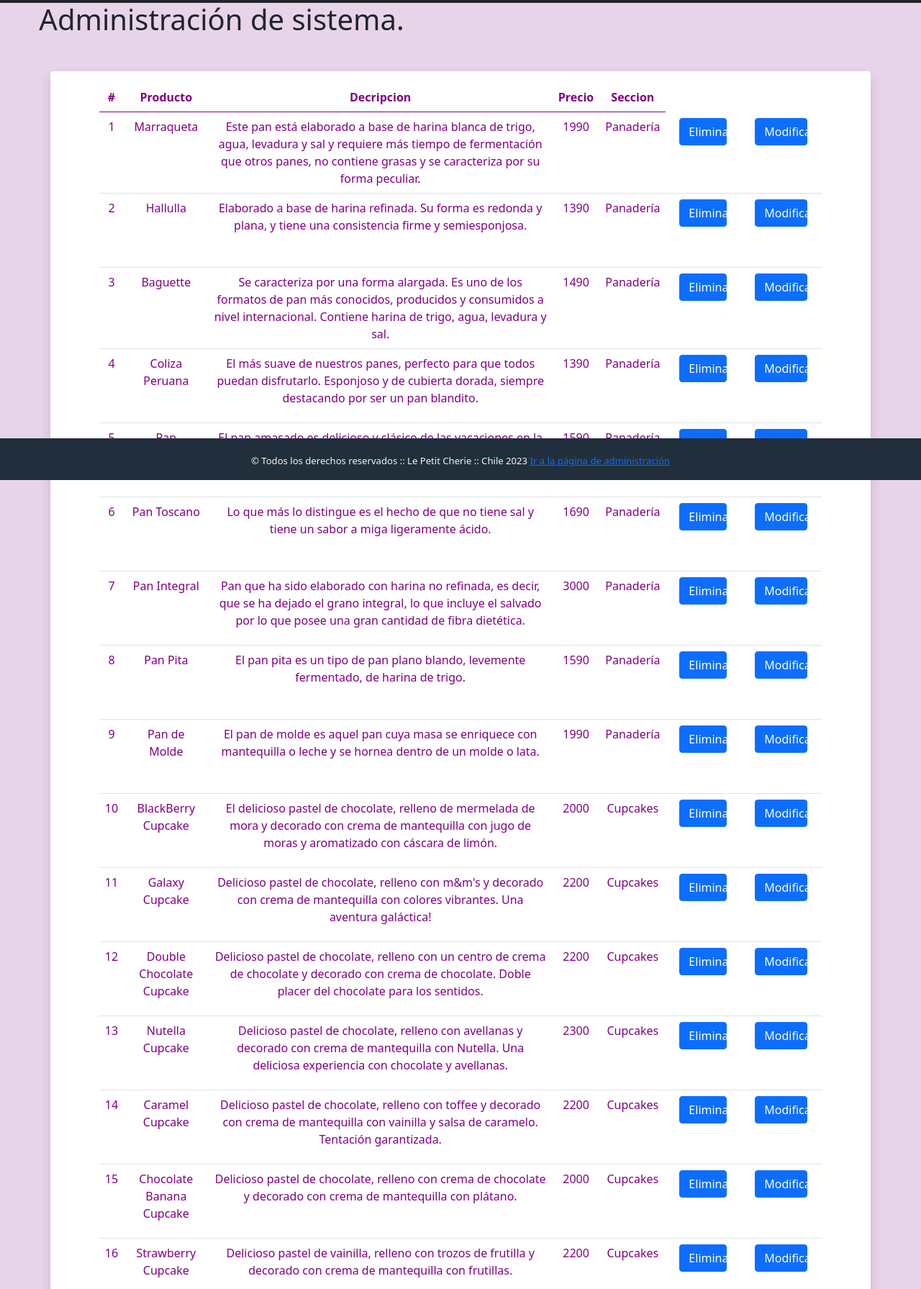
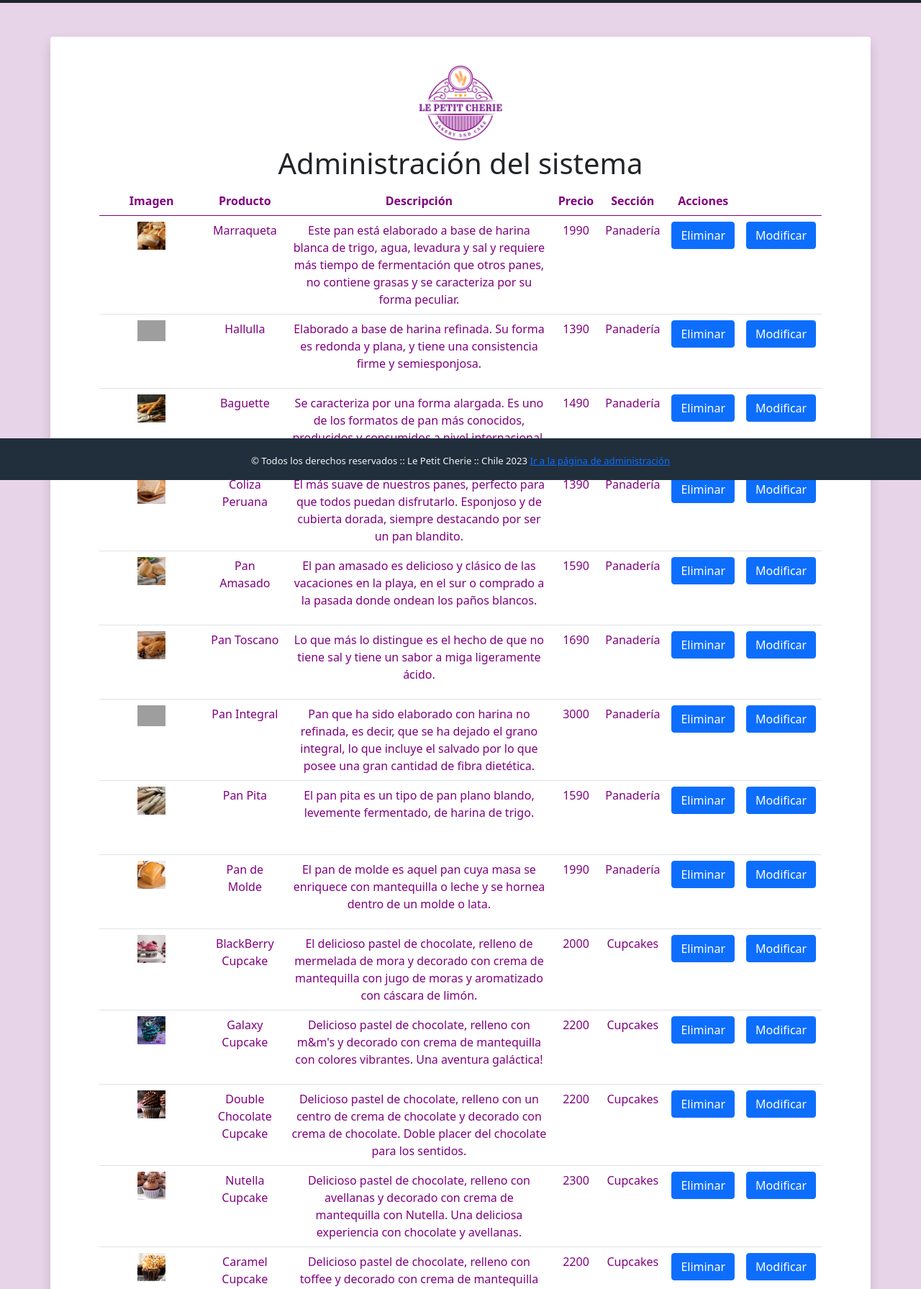
Before and after one commit to eypino/django-petit-cherie, a Django app: page /administracion in a window 1280 px wide. Shown: the part 133-1924 px from the top of the page at 72% size. Run offline with Django 4.2, Linux system fonts and the light colour scheme; data comes from the database, SQL or seed files in the repository; both versions use the stored data as it was after the commit; grey boxes are pictures that could not be loaded.

Commit message:
cambios en modificar producto y administración

```diff
--- a/petit_cherie/petit_cherie/urls.py
+++ b/petit_cherie/petit_cherie/urls.py
@@ -38,7 +38,7 @@ urlpatterns = [
     path('recuperar_contrasena',recuperarContrasena,name='recuperarContrasena'),
     path('recuperar_cuenta',recuperarCuenta,name='recuperarCuenta'),
     path('insercion',agregarProducto,name='agregarProducto'),
-    path('editar',modificarProducto,name='modificarProducto'),
+    path('modificarProducto/<int:pk>/', modificarProducto, name='modificarProducto'),
     path('eliminar/<int:pk>/', eliminarProducto, name='eliminarProducto'),
     path('administracion',administracion,name='administracion'),
 ]
--- a/petit_cherie/tienda/templates/html/administracion.html
+++ b/petit_cherie/tienda/templates/html/administracion.html
@@ -67,45 +67,47 @@
   </header>
 
   <section style="margin-bottom: 60px;">
-    <h1><div class="row col-xs-12 col-sm-12 col-md-12 col-lg-6 col-xl-6 col-xxl-6 mb-5 justify-content-center">
-      Administración de sistema.
-    </div></h1>
+
     <form action="" onsubmit="" id="formaReg" class="mx-auto">
       <div class="container w-100 mt-5 bg-white rounded shadow " id="divFormaReg">
         <div class="row align-items-center">
           <div class="text-center mt-3 col-12">
+            <div class="text-center mt-3">
+              <img src="{% static 'img/Le petit emma.png' %}" width="120" alt="imagenLogo">
+                <h1 class="text-center mx-auto">
+                Administración del sistema</h1>
+            </div>
             <table class="table col-12">
 
               <thead>
                 <tr>
-                  <th scope="col">#</th>
+                  <th scope="col">Imagen</th>
                   <th scope="col">Producto</th>
-                  <th scope="col">Decripcion</th>
+                  <th scope="col">Descripción</th>
                   <th scope="col">Precio</th>
-                  <th scope="col">Seccion</th>
+                  <th scope="col">Sección</th>
+                  <th scope="col">Acciones</th>
+                  <th scope="col"></th>
                 </tr>
               </thead>
               <tbody>
                 {% for i in productos %}
                   <tr>
-                    <td>{{ i.id_producto }}</td>
+                    <td><img src="{% static i.imagen_prod %}" style="width: 30%;"</td>
                     <td>{{ i.nombre_producto }}</td>
                     <td>{{ i.descripcion_prod }}</td>
                     <td>{{ i.valor_prod }}</td>
                     <td>{{ i.id_tipo_producto }}</td>
-                    <td><a class="btn btn-primary w-75 mb-5" href="{% url 'eliminarProducto' pk=i.id_producto %}" id="botonEliminarFila" type="button">Eliminar</a></td>
-                    <td><button class="btn btn-primary w-75 mb-5" href="" id="botonModificarFila" type="button">Modificar</button></td>
+                    <td><a class="btn btn-primary w-100 mb-5" href="{% url 'eliminarProducto' pk=i.id_producto %}" id="botonEliminarFila" type="button">Eliminar</a></td>
+                    <td><a class="btn btn-primary w-100 mb-5" href="{% url 'modificarProducto' pk=i.id_producto %}" id="botonModificarFila" type="button">Modificar</a></td>
                   </tr>
                   {% endfor %}
               </tbody>
             </table>
-            <div class="row col-12">
-              <div class="row col-xs-12 col-sm-12 col-md-12 col-lg-6 col-xl-6 col-xxl-6 mb-5 justify-content-center">
-                <a class="btn btn-dark w-75" href="{% url 'editar' %}" id="botonCompletarReg" type="button">Editar</a>
-              </div>
-              <div class="row col-xs-12 col-sm-12 col-md-12 col-lg-6 col-xl-6 col-xxl-6 mb-5 justify-content-center">
-                <a class="btn btn-dark w-75" href="{% url 'agregarProducto' %}" id="botonBorrarReg" type="reset">Insertar</a>
-              </div>
+
+            <div class="row col-xs-12 col-sm-12 col-md-12 col-lg-6 col-xl-6 col-xxl-6 mb-5 justify-content-center d-flex" style="margin: 0 auto;">
+              <a class="btn btn-dark w-75" href="{% url 'agregarProducto' %}" id="botonBorrarReg" type="reset">Insertar Nuevo Producto</a>
+            </div>
             </div>
           </div>
         </div>
--- a/petit_cherie/tienda/views.py
+++ b/petit_cherie/tienda/views.py
@@ -3,6 +3,7 @@ from django.http import HttpResponse
 from django.template import loader
 from .models import *
 from django.shortcuts import *
+from django.urls import reverse
 
 
 # Create your views here.
@@ -117,18 +118,7 @@ def eliminarProducto(request, pk):
         context={'productos':productos, 'mensaje':mensaje}
         return render(request, 'html/administracion.html', context)
 
-def encontrarProducto(request, pk):
-    if pk != " ":
-        producto = Producto.objects.get(id_producto=pk)
-        tipoProductos = TipoProducto.objects.all()
-        context = {'producto': producto, 'tipo_producto': tipoProductos}
-        if producto:
-            return render(request, 'html/editar.html', context)
-        else:
-            context = {'mensaje': 'Error, el ID del producto no existe'}
-            return render(request, 'html/editar.html', context)
-
-def modificarProducto(request):
+def modificarProducto(request, pk):
     if request.method == "POST":
         idProducto = request.POST.get("id_producto")
         nombreProducto = request.POST.get("Nombre_producto")
@@ -137,24 +127,41 @@ def modificarProducto(request):
         tipoProductoID = request.POST.get("Seccion")
         imagen = request.FILES.get("formFile")
 
-        objTipoProducto = TipoProducto.objects.get(id_tipo_producto=tipoProductoID)
+        objtipoProducto = TipoProducto.objects.get(id_tipo_producto=tipoProductoID)
 
-        producto = Producto.objects.get(id_producto=idProducto)
+        try:
+            producto = Producto.objects.get(id_producto=idProducto)
+        except Producto.DoesNotExist:
+            context = {'mensaje': 'Error, el ID del producto no existe'}
+            return render(request, 'html/editar.html', context)
+
         producto.nombre_producto = nombreProducto
         producto.descripcion_prod = descripcionProducto
         producto.valor_prod = precioProducto
-        producto.id_tipo_producto = objTipoProducto
-        producto.imagen_prod = imagen
+        producto.id_tipo_producto = objtipoProducto
+        if imagen:
+            producto.imagen_prod = imagen
         producto.save()
 
-        context = {'mensaje': 'OK, datos actualizados con éxito', 'tipoProducto': tipoProductoID, 'producto': producto}
+        context = {
+            'mensaje': 'OK, datos actualizados con éxito',
+            'tipoProducto': producto.id_tipo_producto,
+            'producto': producto
+        }
         return render(request, 'html/editar.html', context)
     else:
-        producto = Producto.objects.all()
-        context = {'producto': producto}
-        return render(request, 'html/editar.html', context)
-
-
+        if pk:
+            try:
+                producto = Producto.objects.get(id_producto=pk)
+                tipoProductos = TipoProducto.objects.all()
+                context = {'producto': producto, 'tipo_producto': tipoProductos}
+                return render(request, 'html/editar.html', context)
+            except Producto.DoesNotExist:
+                context = {'mensaje': 'Error, el ID del producto no existe'}
+                return render(request, 'html/editar.html', context)
+        else:
+            context = {'mensaje': 'Error, el ID del producto no existe'}
+            return render(request, 'html/editar.html', context)
 
 def administracion(request):
     productos=Producto.objects.all()
```
Also changed, not shown: petit_cherie/tienda/templates/html/editar.html (+24 -14 lines), petit_cherie/db.sqlite3, petit_cherie/tienda/static/img/pan06_DyUN9gP.jpg (added), petit_cherie/tienda/static/img/torta14_dTKdVAJ.jpg (added), petit_cherie/tienda/static/img/torta14_kRh8CmF_CoLeZF4.jpg (added).
